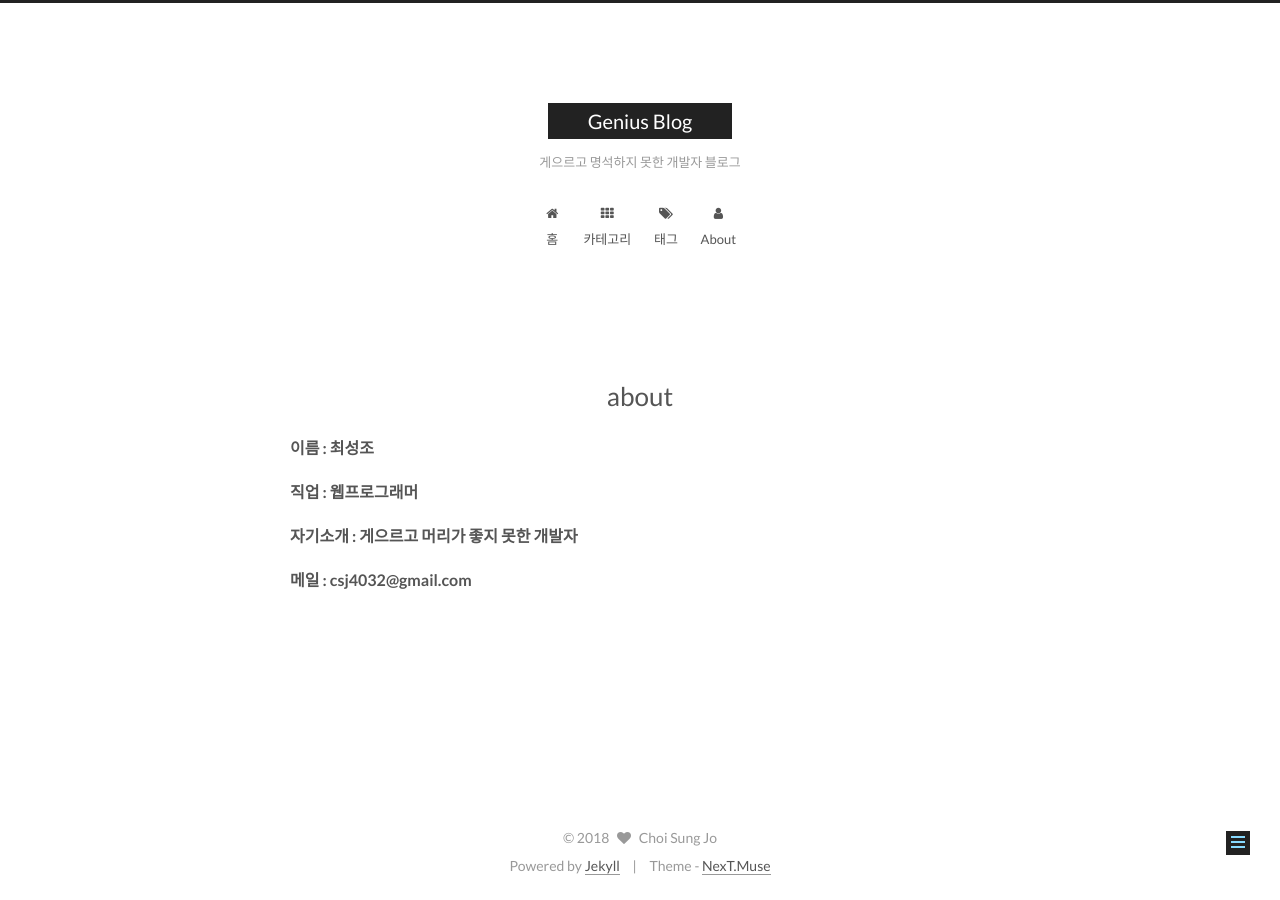
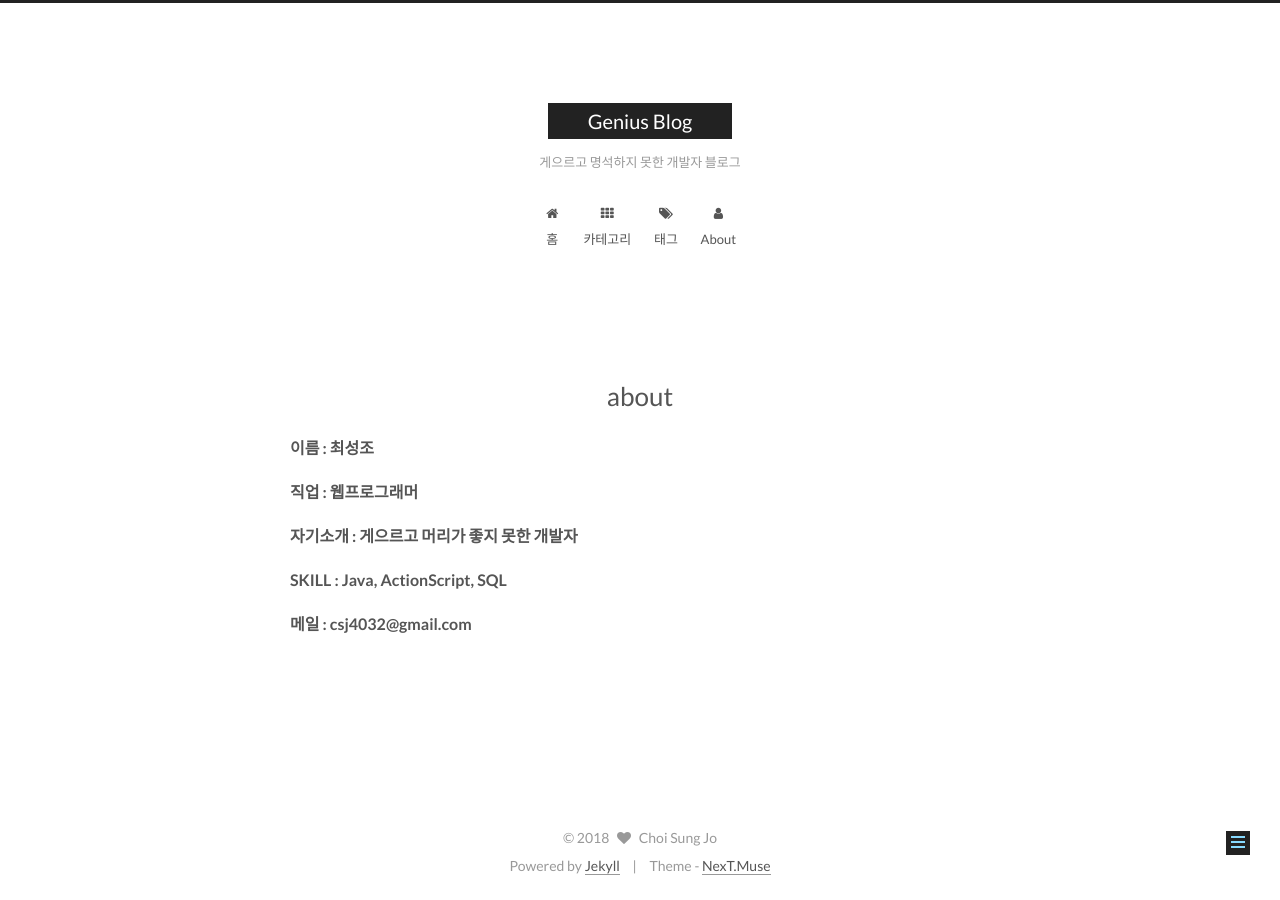
Before and after one commit to csj4032/csj4032.github.io, a Jekyll site: the page built from about/index.md, in a window 1280 px wide. Built offline with Jekyll 4.4.1, drawn with Linux system fonts in a browser that asks for light colours.

Commit message:
소개 스킬 추가

```diff
--- a/about/index.md
+++ b/about/index.md
@@ -6,4 +6,5 @@ layout: page
 #### 이름 : 최성조
 #### 직업 : 웹프로그래머
 #### 자기소개 : 게으르고 머리가 좋지 못한 개발자
+#### SKILL : Java, ActionScript, SQL
 #### 메일 : csj4032@gmail.com
```
